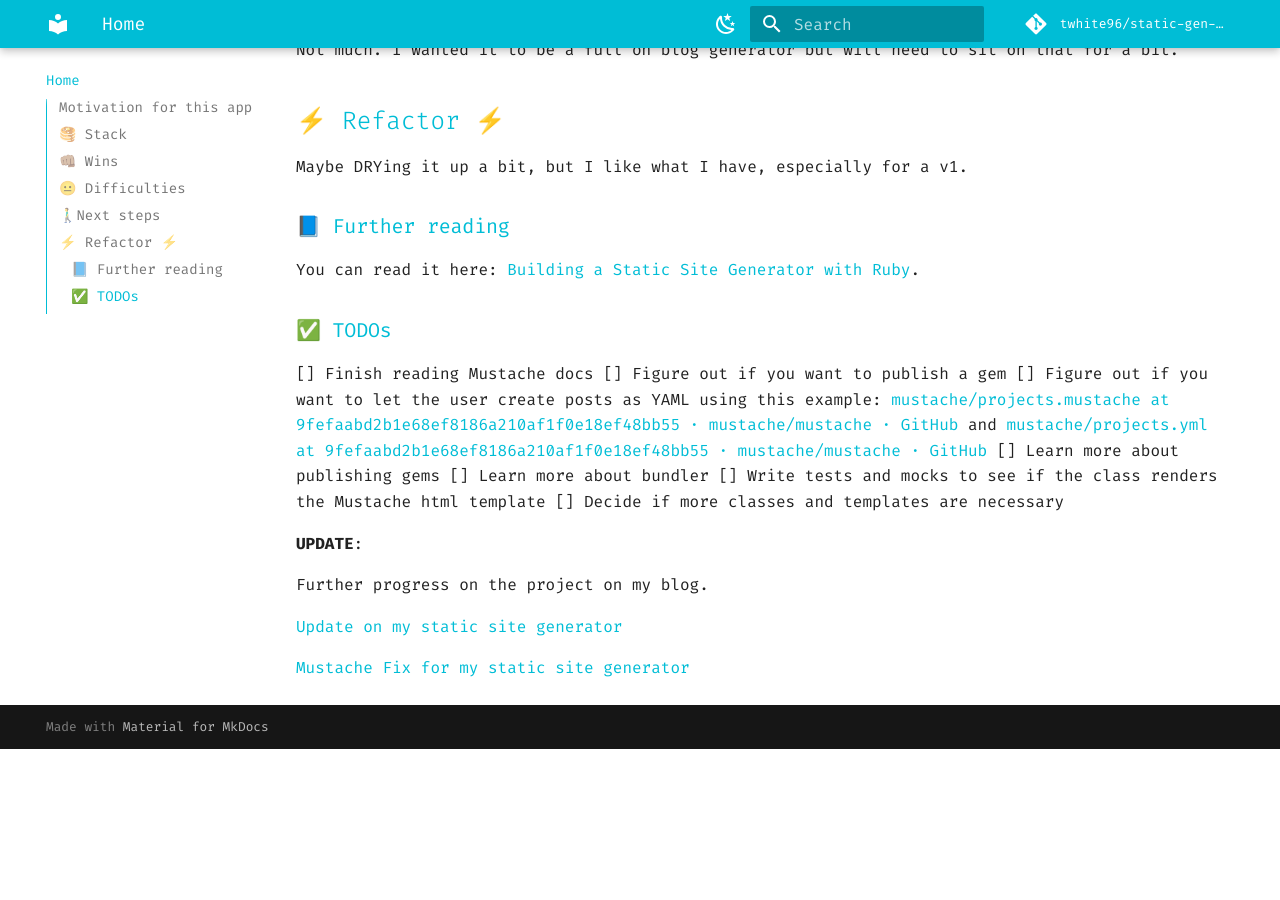
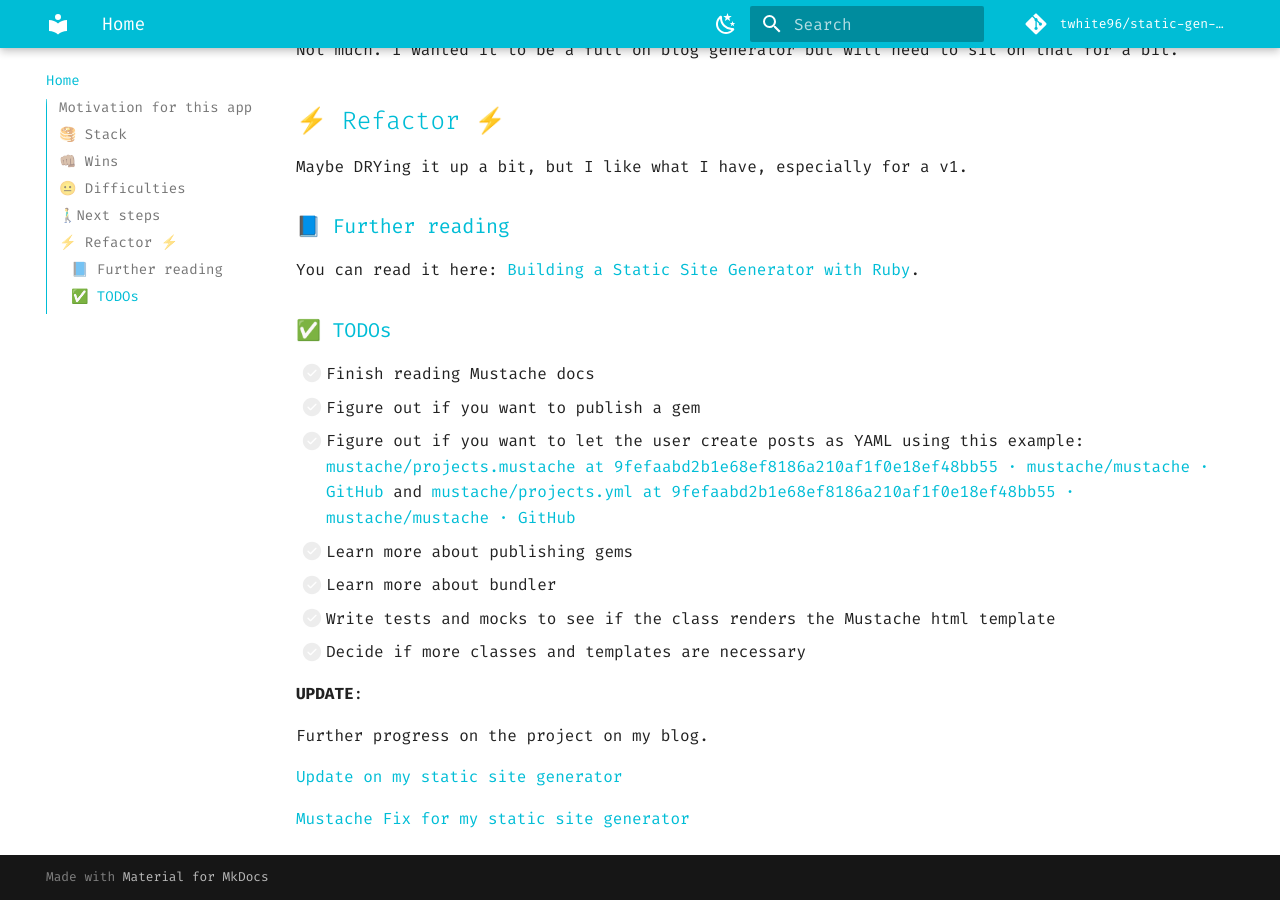
Before and after one commit to twhite96/static-gen-ruby, an MkDocs documentation site: the page built from docs/index.md, in a window 1280 px wide and 900 px high, scrolled down 1309 px. Built offline with MkDocs 1.6.1 and Material for MkDocs 9.7.7, drawn with Linux system fonts in a browser that asks for light colours; comment, search, counter and statistics services are not loaded; before the commit the page ends 2058 px from its top, so only the background shows below that.

Commit message:
Add mkdocs checkmarks

```diff
--- a/docs/index.md
+++ b/docs/index.md
@@ -41,13 +41,14 @@ You can read it here: [Building a Static Site Generator with Ruby](https://tiffa
 
 
 ### ✅ TODOs
-[] Finish reading Mustache docs
-[] Figure out if you want to publish a gem
-[] Figure out if you want to let the user create posts as YAML using this example: [mustache/projects.mustache at 9fefaabd2b1e68ef8186a210af1f0e18ef48bb55 · mustache/mustache · GitHub](https://github.com/mustache/mustache/blob/9fefaabd2b1e68ef8186a210af1f0e18ef48bb55/examples/projects.mustache) and [mustache/projects.yml at 9fefaabd2b1e68ef8186a210af1f0e18ef48bb55 · mustache/mustache · GitHub](https://github.com/mustache/mustache/blob/9fefaabd2b1e68ef8186a210af1f0e18ef48bb55/examples/projects.yml)
-[] Learn more about publishing gems
-[] Learn more about bundler
-[] Write tests and mocks to see if the class renders the Mustache html template
-[] Decide if more classes and templates are necessary
+
+- [ ] Finish reading Mustache docs
+- [ ] Figure out if you want to publish a gem
+- [ ] Figure out if you want to let the user create posts as YAML using this example: [mustache/projects.mustache at 9fefaabd2b1e68ef8186a210af1f0e18ef48bb55 · mustache/mustache · GitHub](https://github.com/mustache/mustache/blob/9fefaabd2b1e68ef8186a210af1f0e18ef48bb55/examples/projects.mustache) and [mustache/projects.yml at 9fefaabd2b1e68ef8186a210af1f0e18ef48bb55 · mustache/mustache · GitHub](https://github.com/mustache/mustache/blob/9fefaabd2b1e68ef8186a210af1f0e18ef48bb55/examples/projects.yml)
+- [ ] Learn more about publishing gems
+- [ ] Learn more about bundler
+- [ ] Write tests and mocks to see if the class renders the Mustache html template
+- [ ] Decide if more classes and templates are necessary
 
 
 **UPDATE**:
--- a/mkdocs.yml
+++ b/mkdocs.yml
@@ -44,6 +44,9 @@ site_name: Ruby Gen
 site_author: Tiffany White
 site_description: Documentation for a static site generator I built using Ruby.
 markdown_extensions:
+  - def_list
+  - pymdownx.tasklist:
+      custom_checkbox: true
   - admonition
   - pymdownx.highlight:
       use_pygments: true
```
